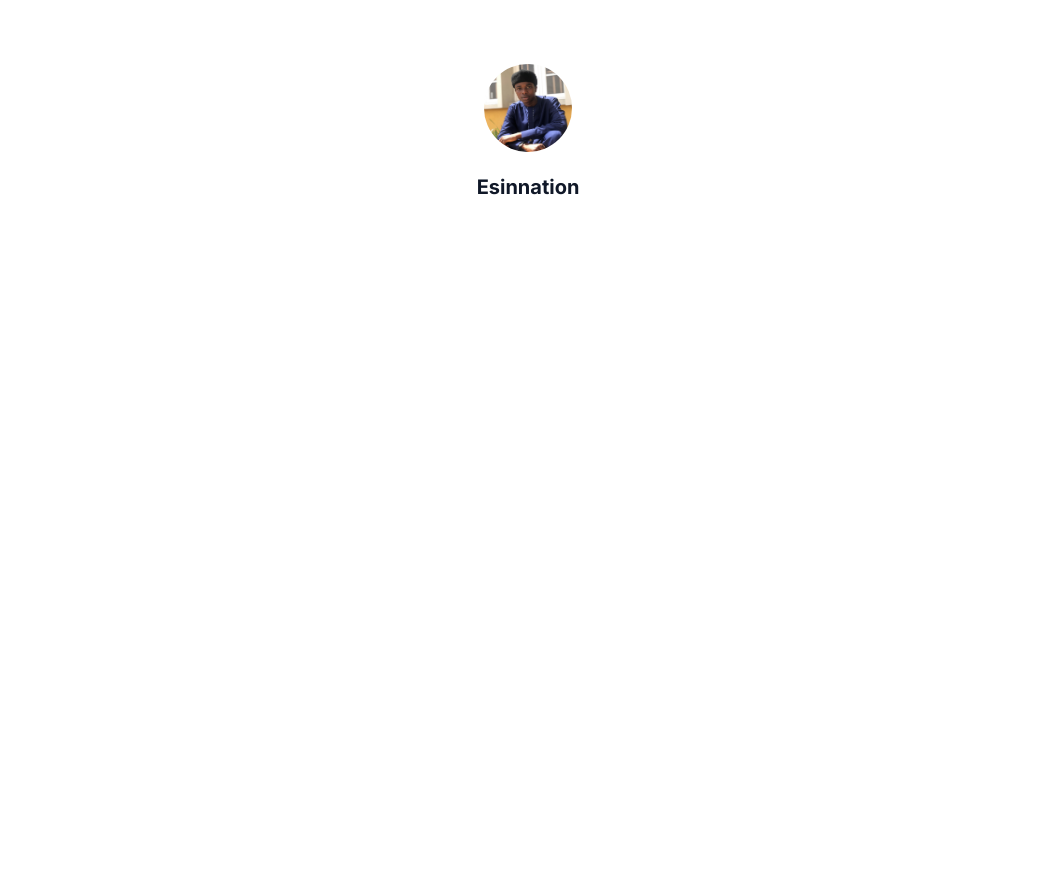
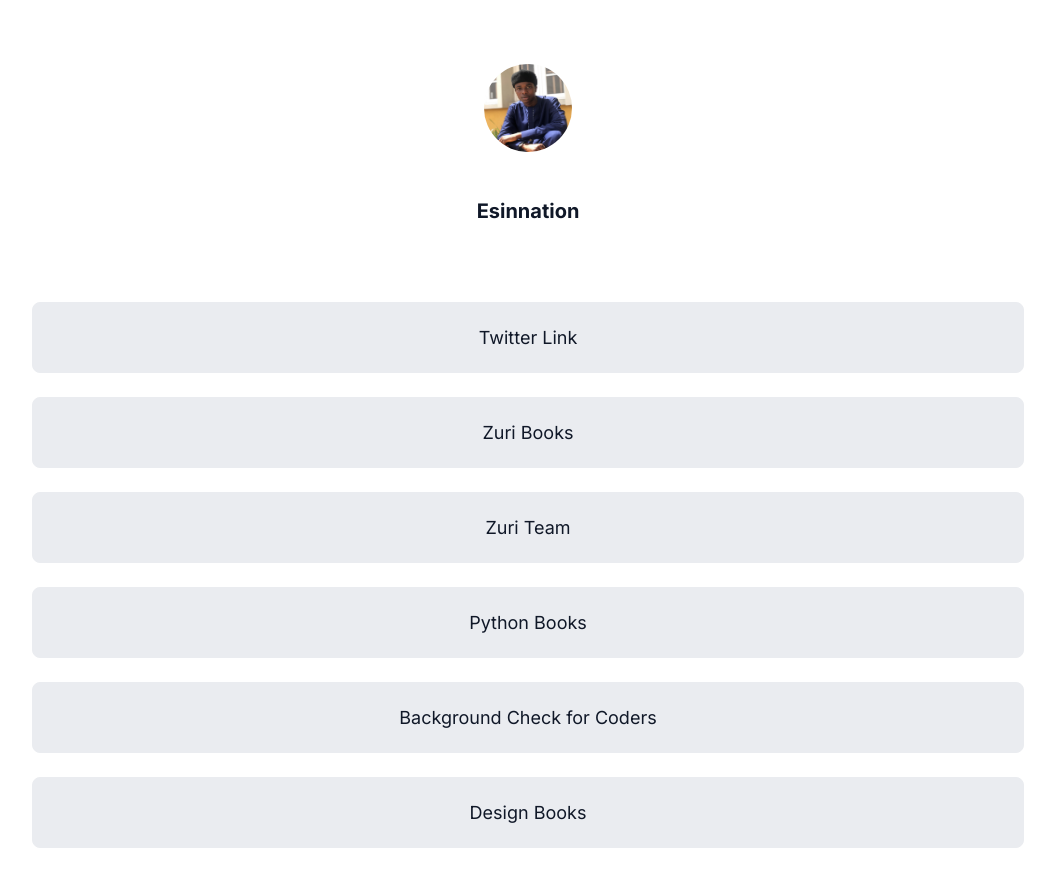
Before and after one commit to Esinnation/Zuri-Task-1, a React (Vite) app: page / in a window 1280 px wide. Shown: the top 886 px of the page, without its empty margins (112-1167 px from the left). Before the commit the page ends 800 px from the top, so only its background shows below. Built offline with nearby package versions, Linux system fonts and the light colour scheme.

Commit message:
feat: add all the links

```diff
--- a/components/Links/Links.css
+++ b/components/Links/Links.css
@@ -0,0 +1,14 @@
+.Links{
+    display: flex;
+    flex-direction: column;
+    gap: 24px;
+    width: 100%;
+}
+
+.btn{
+    background: #EAECF0;
+    border: 1px solid #EAECF0;
+    border-radius: 8px;
+    padding: 24px 32px;
+    text-align: center;
+}
--- a/components/Links/Links.jsx
+++ b/components/Links/Links.jsx
@@ -0,0 +1,16 @@
+import React from "react";
+import "./Links.css"
+function Links(){
+    return(
+        <div className="Links">
+            <a href="https://twitter.com/esinnation" id="btn__twitter" className="btn">Twitter Link</a>
+            <a href="https://training.zuri.team/" id="btn__zuri" className="btn">Zuri Books</a>
+            <a href=" http://books.zuri.team " id="books" className="btn">Zuri Team</a>
+            <a href="https://books.zuri.team/python-for-beginners?ref_id=Esinnation" id="book__python" className="btn">Python Books</a>
+            <a href=" https://background.zuri.team" id="pitch" className="btn">Background Check for Coders</a>
+            <a href="https://books.zuri.team/design-rules" id="book__design" className="btn">Design Books</a>
+        </div>
+    )
+}
+
+export default Links
--- a/components/Profile/Profile.css
+++ b/components/Profile/Profile.css
@@ -4,12 +4,14 @@
     align-items: center;
     justify-content: center;
     margin-bottom: 56px;
+
 }
 
 #profile__img{
     width: 88px;
     height: 88px;
     border-radius: 275px;
+    margin-bottom: 24px;
 }
 #twitter{
     font-weight: 700;
@@ -21,3 +23,9 @@
 #slack{
     display: none;
 }
+a{
+    font-weight: 500;
+    font-size: 18px;
+    color: #101828;
+    text-decoration:none
+}
--- a/components/Profile/Profile.jsx
+++ b/components/Profile/Profile.jsx
@@ -3,7 +3,7 @@ import "./Profile.css"
 function Profile(){
     return(
         <div className="Profile">
-            <img src="../public\Images\profile.jpg" alt="" id="profile__img"/>
+            <img src="../Images\profile.jpg" alt="" id="profile__img"/>
             <p id="twitter">Esinnation</p>
             <p id="slack">Esinnation</p>
         </div>
--- a/src/App.css
+++ b/src/App.css
@@ -0,0 +1,3 @@
+.App{
+    padding: 64px 144px;
+}
--- a/src/App.jsx
+++ b/src/App.jsx
@@ -1,14 +1,14 @@
 import React from 'react'
 import './App.css'
 import Profile from '../components/Profile/Profile'
-// import Links from '../components/Links/Links'
+import Links from '../components/Links/Links'
 
 function App() {
 
   return (
     <div className="App">
       <Profile />
-      {/* <Links /> */}
+      <Links />
     </div>
   )
 }
--- a/src/index.css
+++ b/src/index.css
@@ -2,9 +2,5 @@
 
 body {
   margin: 0;
-  display: flex;
-  justify-content: center;
-  padding: 64px 112px;
   font-family: 'Inter', sans-serif;
-
 }
```
Also changed, not shown: public/Images/Social icon.svg (added), public/Images/slack.svg (added).
